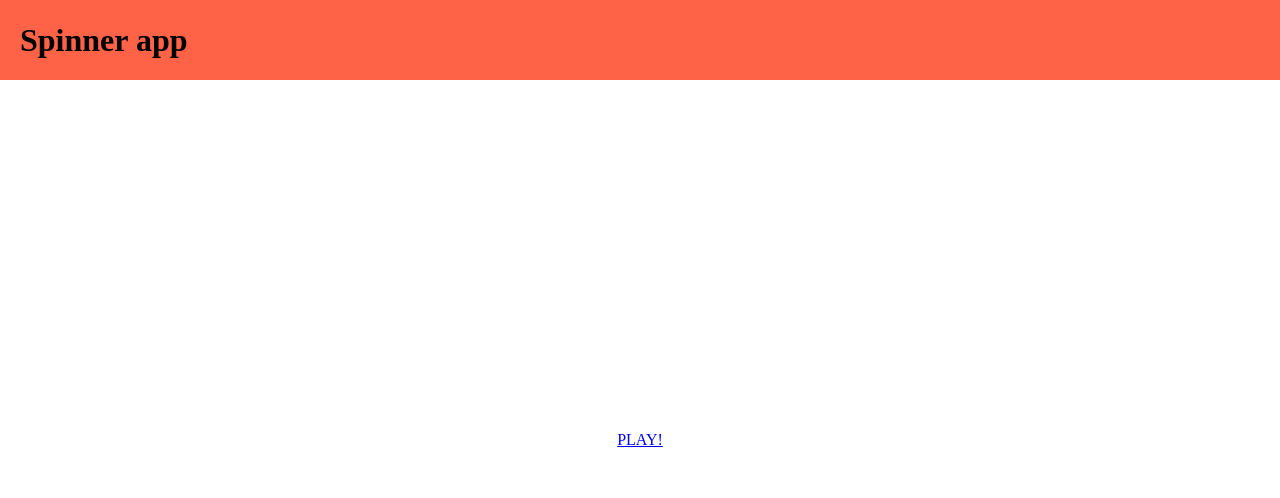
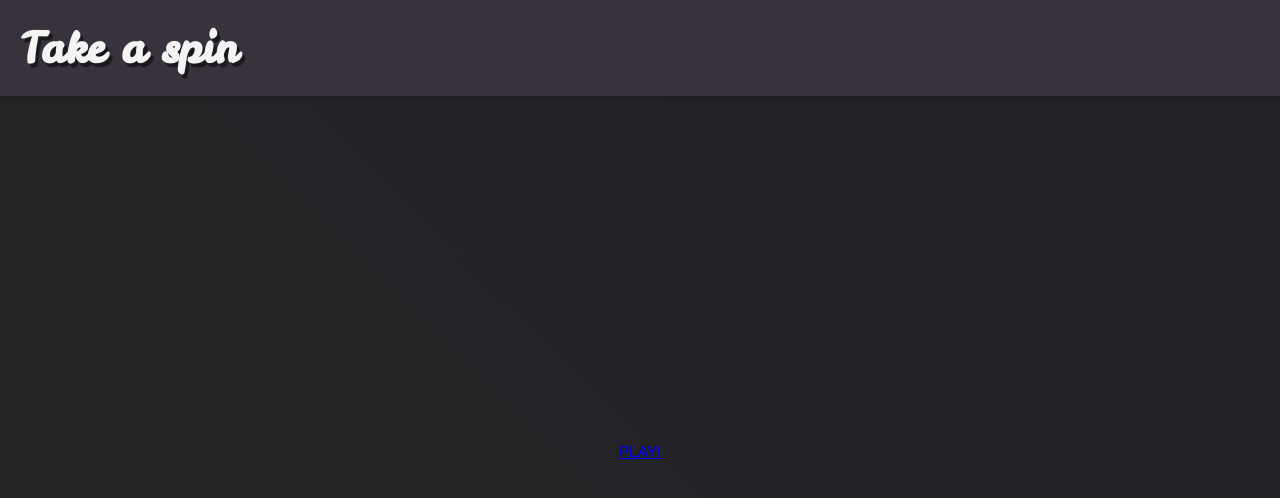
Before and after one commit to otiscurtisdotcom/take-a-spin, an Angular app: page / in a window 1280 px wide. Shown: the top 498 px of the page. Built offline with nearby package versions, Linux system fonts and the light colour scheme.

Commit message:
Create bulk css

```diff
--- a/src/app/constants/segments.ts
+++ b/src/app/constants/segments.ts
@@ -4,12 +4,12 @@ export interface SegmentData {
 }
 
 export const SEGMENTS_DATA: SegmentData[] = [
-  { label: 'One', color: '#f66' },
-  { label: 'Two', color: '#6f6' },
-  { label: 'Three', color: '#66f' },
-  { label: 'Four', color: '#ff6' },
-  { label: 'Five', color: '#6ff' },
-  { label: 'Six', color: '#f6f' },
-];
+  { label: 'One', color: '#c14646' }, // rich coral red
+  { label: 'Two', color: '#3f8c4e' }, // leafy green
+  { label: 'Three', color: '#4566aa' }, // medium slate blue
+  { label: 'Four', color: '#b59a34' }, // golden ochre
+  { label: 'Five', color: '#3c9994' }, // teal blue
+  { label: 'Six', color: '#9a4e97' }, // medium plum
+]
 
 export const SEGMENTS_CIRCUMFERENCE = 360 / SEGMENTS_DATA.length;
--- a/src/app/header/header.html
+++ b/src/app/header/header.html
@@ -1,3 +1,3 @@
 <header>
-  <h1>Spinner app</h1>
+  <h1>Take a spin</h1>
 </header>
--- a/src/app/header/header.scss
+++ b/src/app/header/header.scss
@@ -1,7 +1,11 @@
+@use '../../styles/colors';
+@use '../../styles/vars';
+
 header {
   align-items: center;
-  background-color: tomato;
+  background-color: colors.$header;
+  box-shadow: 3px 3px 3px rgba(0, 0, 0, 0.1);
   display: flex;
-  height: 80px;
+  height: vars.$header-height;
   padding: 20px;
 }
--- a/src/app/wheel-page/wheel/wheel.scss
+++ b/src/app/wheel-page/wheel/wheel.scss
@@ -1,11 +1,23 @@
+@use '../../../styles/colors';
+@use '../../../styles/typography';
+
 .wheel {
   width: 100%;
   height: auto;
   display: block;
+  overflow: visible;
+
+  #slice {
+    stroke: colors.$black;
+    stroke-width: 2px;
+    stroke-linejoin: round;
+    ;
+  }
 }
 
 .segment-label {
-  font-size: 20px;
-  fill: #222;
-  font-family: sans-serif;
+  font-size: 18px;
+  fill: colors.$white;
+  font-family: typography.$default-font-family;
+  text-shadow: 2px 2px 1px rgba(0, 0, 0, 0.2);
 }
--- a/src/styles.scss
+++ b/src/styles.scss
@@ -1,30 +1,4 @@
-// RESET CSS
-*,
-*::before,
-*::after {
-  box-sizing: border-box;
-}
-
-* {
-  margin: 0;
-}
-
-section {
-  display: flex;
-  align-items: center;
-  justify-content: center;
-  width: 100vw;
-  height: 100%;
-  min-height: calc(100vh - 80px);
-}
-
-.content {
-  display: flex;
-  flex-direction: column;
-  align-items: center;
-  justify-content: center;
-  width: 100%;
-  height: 100%;
-  padding: 20px;
-  max-width: 800px;
-}
+// GLOBAL STYLES
+@use 'styles/base';
+@use 'styles/layout';
+@use 'styles/typography';
--- /dev/null
+++ b/src/styles/_base.scss
@@ -0,0 +1,18 @@
+@use 'colors';
+@use 'typography';
+
+*,
+*::before,
+*::after {
+  box-sizing: border-box;
+  margin: 0;
+  padding: 0;
+}
+
+body {
+  background-color: colors.$background;
+  background: colors.$background-gradient;
+  color: colors.$white;
+  font-family: typography.$default-font-family;
+  font-weight: typography.$default-font-weight;
+}
--- /dev/null
+++ b/src/styles/_colors.scss
@@ -0,0 +1,8 @@
+$background: #252525;
+$background-offset: #232027;
+$background-gradient: linear-gradient(45deg, $background, $background-offset);
+
+$header: #37323c;
+
+$black: #1f1f1f;
+$white: #f4f4f4;
--- /dev/null
+++ b/src/styles/_layout.scss
@@ -0,0 +1,21 @@
+@use 'vars';
+
+section {
+  display: flex;
+  align-items: center;
+  justify-content: center;
+  width: 100vw;
+  height: 100%;
+  min-height: calc(100vh - #{vars.$header-height});
+}
+
+.content {
+  display: flex;
+  flex-direction: column;
+  align-items: center;
+  justify-content: center;
+  width: 100%;
+  height: 100%;
+  padding: 20px;
+  max-width: 800px;
+}
--- /dev/null
+++ b/src/styles/_typography.scss
@@ -0,0 +1,16 @@
+@import url('https://fonts.googleapis.com/css2?family=Leckerli+One&family=Ubuntu&display=swap');
+
+$default-font-family: "Ubuntu", sans-serif;
+$default-font-weight: 400;
+
+$headline-font-family: "Leckerli One", cursive;
+
+h1,
+h2 {
+  font-family: $headline-font-family;
+  text-shadow: 3px 4px 0 rgba(0, 0, 0, 0.5);
+}
+
+h1 {
+  font-size: 42px;
+}
--- /dev/null
+++ b/src/styles/_vars.scss
@@ -0,0 +1 @@
+$header-height: '90px';
```
